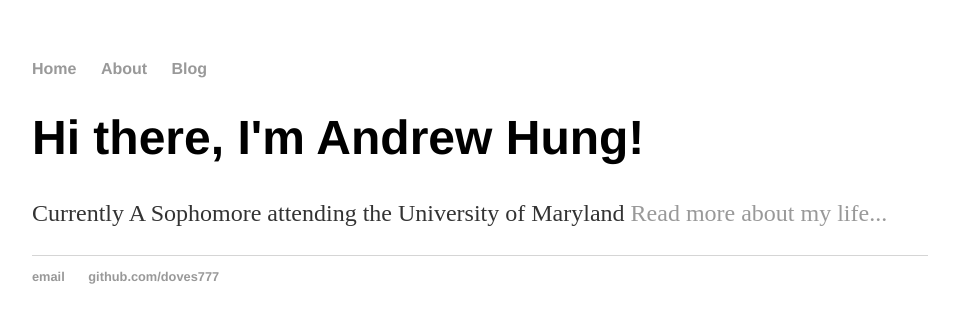
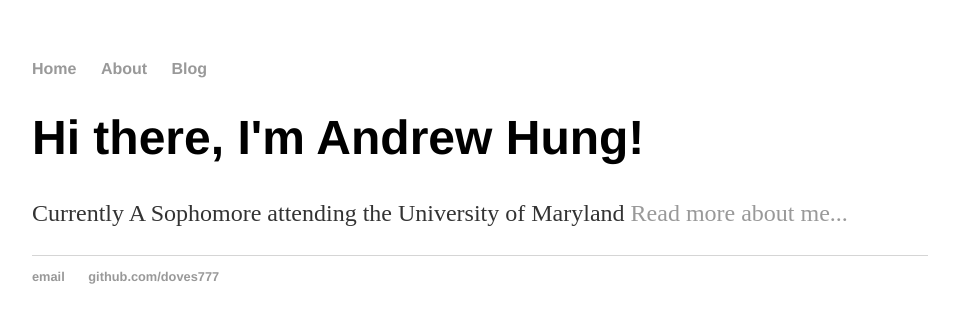
Before and after one commit to emilymoy/doves777.github.io, a Jekyll site: the page built from index.html, in a window 1280 px wide. Shown: the top 323 px of the page, without its empty margins (160-1119 px from the left). Built offline with Jekyll 4.4.1, drawn with Linux system fonts in a browser that asks for light colours.

Commit message:
Update index.html

```diff
--- a/index.html
+++ b/index.html
@@ -1,8 +1,8 @@
 ---
 layout: default
-title: Andrew Hung, Landing page
+title: Andrew Hung, Main Page
 ---
 <div class="blurb">
 	<h1>Hi there, I'm Andrew Hung!</h1>
-	<p>Currently A Sophomore attending the University of Maryland <a href="/about">Read more about my life...</a></p>
+	<p>Currently A Sophomore attending the University of Maryland <a href="/about">Read more about me...</a></p>
 </div><!-- /.blurb -->
```
